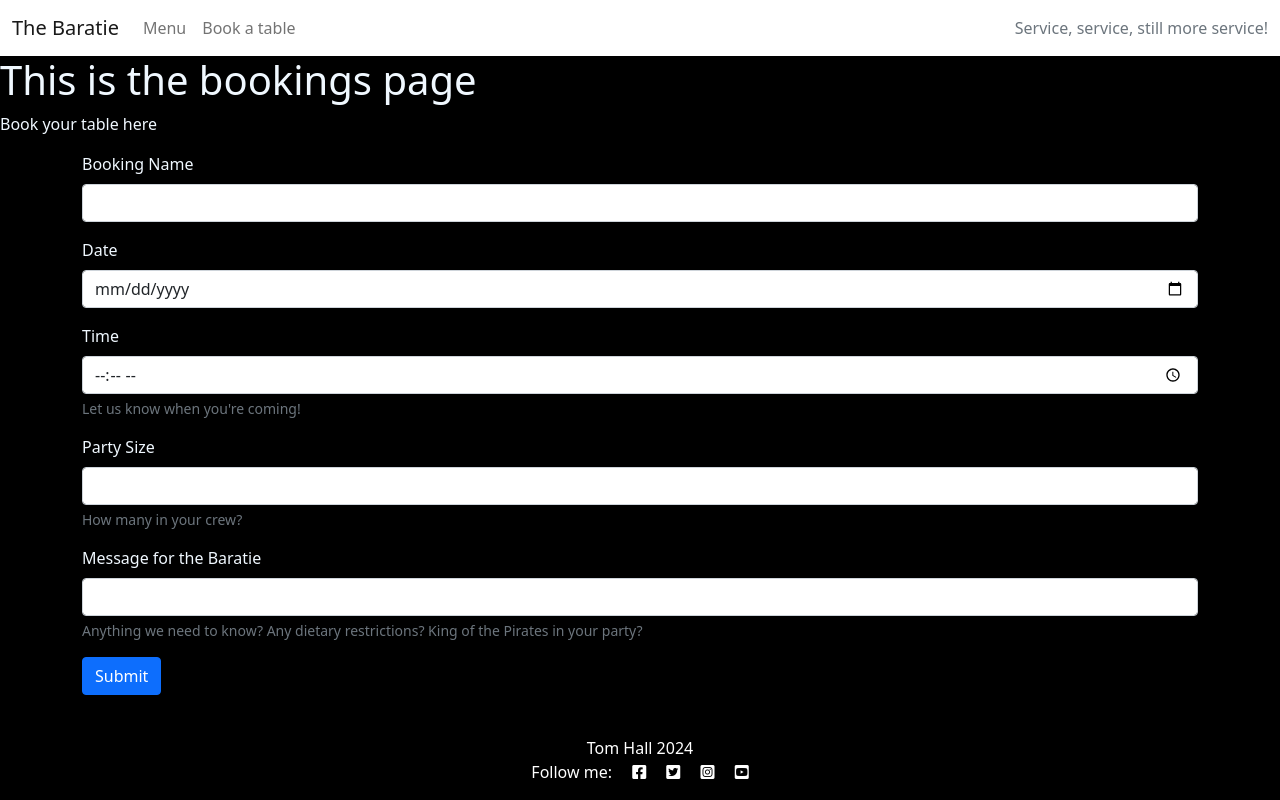
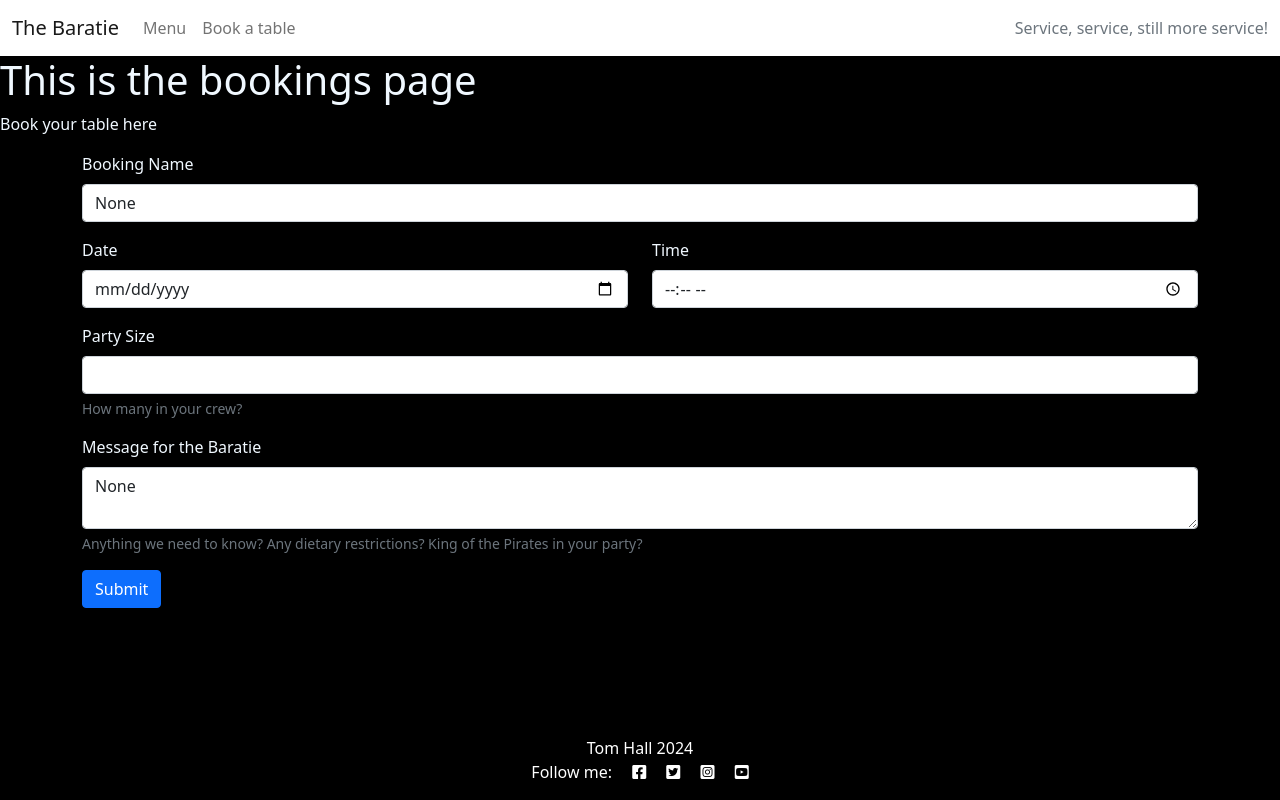
Before and after one commit to tomhall82/baratie-booking, a Django app: template book/templates/book.html in a window 1280 px wide. Run offline with Django 4.2, Linux system fonts and the light colour scheme; the template is opened without the code that fills it: values that come from a table or form of the project are taken from there, others are empty.

Commit message:
add forms.py started to implement booking system

```diff
--- a/book/admin.py
+++ b/book/admin.py
@@ -1,5 +1,5 @@
 from django.contrib import admin
-from .models import booking
+from .models import Booking
 
 # Register your models here.
-admin.site.register(booking)
+admin.site.register(Booking)
--- /dev/null
+++ b/book/forms.py
@@ -0,0 +1,7 @@
+from django import forms
+from .models import Booking
+
+class BookingForm(forms.ModelForm):
+    class Meta:
+        model = Booking
+        fields = ['booking_name', 'booking_date', 'booking_time', 'party_size', 'booking_message']
--- a/book/models.py
+++ b/book/models.py
@@ -2,15 +2,17 @@
 from django.contrib.auth.models import User
 
 # Create your models here.
-class booking(models.Model):
-    user = models.ForeignKey(User, on_delete=models.CASCADE)
+class Booking(models.Model):
+    user = models.ForeignKey(User, on_delete=models.CASCADE, related_name='bookings')
+
+    booking_name = models.CharField(max_length=100)
     booking_date = models.DateField()
     booking_time = models.TimeField()
-    booking_party_size = models.IntegerField()
+    party_size = models.IntegerField()
     booking_message = models.TextField()
 
     class Meta:
         ordering = ['booking_date']
 
     def __str__(self):
-        return f"Table for {self.user} booked on {self.booking_date} at {self.booking_time} for {self.booking_party_size} people. Message: {self.booking_message}"
+        return f"Table for {self.booking_name} booked on {self.booking_date} at {self.booking_time} for {self.party_size} people. Message: {self.booking_message}"
--- a/book/templates/book.html
+++ b/book/templates/book.html
@@ -6,34 +6,67 @@
 <h1>This is the bookings page</h1>
 <p>Book your table here</p>
 
-<form class="container">
+<form class="container" method="POST" action="{% url 'book' %}">
+    {% csrf_token %}
+    {{ form.non_field_errors }}
+
+    <!-- Booking Name Field -->
     <div class="mb-3">
-        <label for="bookingName" class="form-label">Booking Name</label>
-        <input type="text" class="form-control" id="bookingName" aria-describedby="bookingName">
-        <div id="bookingName" class="form-text"></div>
+        <label for="booking_name" class="form-label">Booking Name</label>
+        <input type="text" class="form-control" id="booking_name" name="booking_name"
+            value="{{ form.booking_name.value }}" required>
+        <div id="booking_name" class="form-text"></div>
+        {% if form.booking_name.errors %}
+        <div class="text-danger">{{ form.booking_name.errors }}</div>
+        {% endif %}
     </div>
-    <span>
-        <div class="mb-3">
-            <label for="exampleInputEmail1" class="form-label">Date</label>
-            <input type="date" class="form-control" id="bookingDate" aria-describedby="bookingDate">
 
-            <div class="mb-3"></div>
-            <label for="exampleInputEmail1" class="form-label">Time</label>
-            <input type="time" class="form-control" id="bookingTime" aria-describedby="bookingTime">
-            <div id="dateSelecttext" class="form-text">Let us know when you're coming!</div>
+    <!-- Date and Time Field -->
+    <div class="row">
+        <div class="col-md-6 mb-3">
+            <label for="booking_date" class="form-label">Date</label>
+            <input type="date" class="form-control" id="booking_date" name="booking_date"
+                value="{{ form.booking_date.value }}" required>
+            {% if form.booking_date.errors %}
+            <div class="text-danger">{{ form.booking_date.errors }}</div>
+            {% endif %}
         </div>
-    </span>
+
+        <div class="col-md-6 mb-3">
+            <label for="booking_time" class="form-label">Time</label>
+            <input type="time" class="form-control" id="booking_time" name="booking_time"
+                value="{{ form.booking_time.value }}" required>
+            {% if form.booking_time.errors %}
+            <div class="text-danger">{{ form.booking_time.errors }}</div>
+            {% endif %}
+        </div>
+    </div>
+
+    <!-- Party Size Field -->
     <div class="mb-3">
-        <label for="partySize" class="form-label">Party Size</label>
-        <input type="number" class="form-control" id="partySize" aria-describedby="partySize">
-        <div id="partySize" class="form-text">How many in your crew?</div>
+        <label for="party_size" class="form-label">Party Size</label>
+        <input type="number" class="form-control" id="party_size" name="party_size" value="{{ form.party_size.value }}"
+            required>
+        <div id="party_size" class="form-text">How many in your crew?</div>
+
+        {% if form.party_size.errors %}
+        <div class="text-danger">{{ form.party_size.errors }}</div>
+        {% endif %}
     </div>
+
+    <!-- Booking Message Field -->
     <div class="mb-3">
-        <label for="bookingMessage" class="form-label">Message for the Baratie</label>
-        <input type="text" class="form-control" id="bookingMessage">
+        <label for="booking_message" class="form-label">Message for the Baratie</label>
+        <textarea class="form-control" id="booking_message"
+            name="booking_message">{{ form.booking_message.value }}</textarea>
         <div id="messageText" class="form-text">Anything we need to know? Any dietary restrictions? King of the Pirates
             in your party?</div>
+
+        {% if form.booking_message.errors %}
+        <div class="text-danger">{{ form.booking_message.errors }}</div>
+        {% endif %}
     </div>
+
     <button type="submit" class="btn btn-primary">Submit</button>
 </form>
 
```
Also changed, not shown: book/views.py (+21 -2 lines), book/migrations/0002_alter_booking_options_and_more.py (added).
